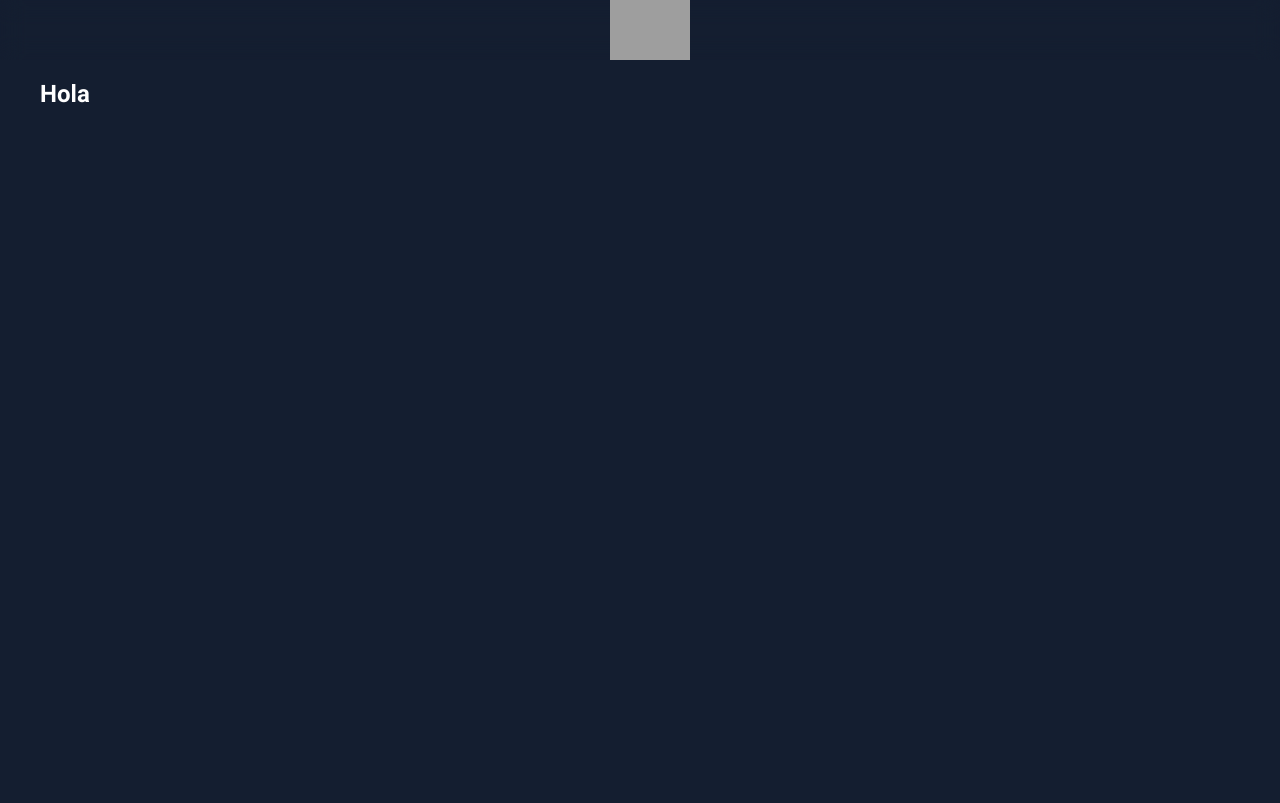
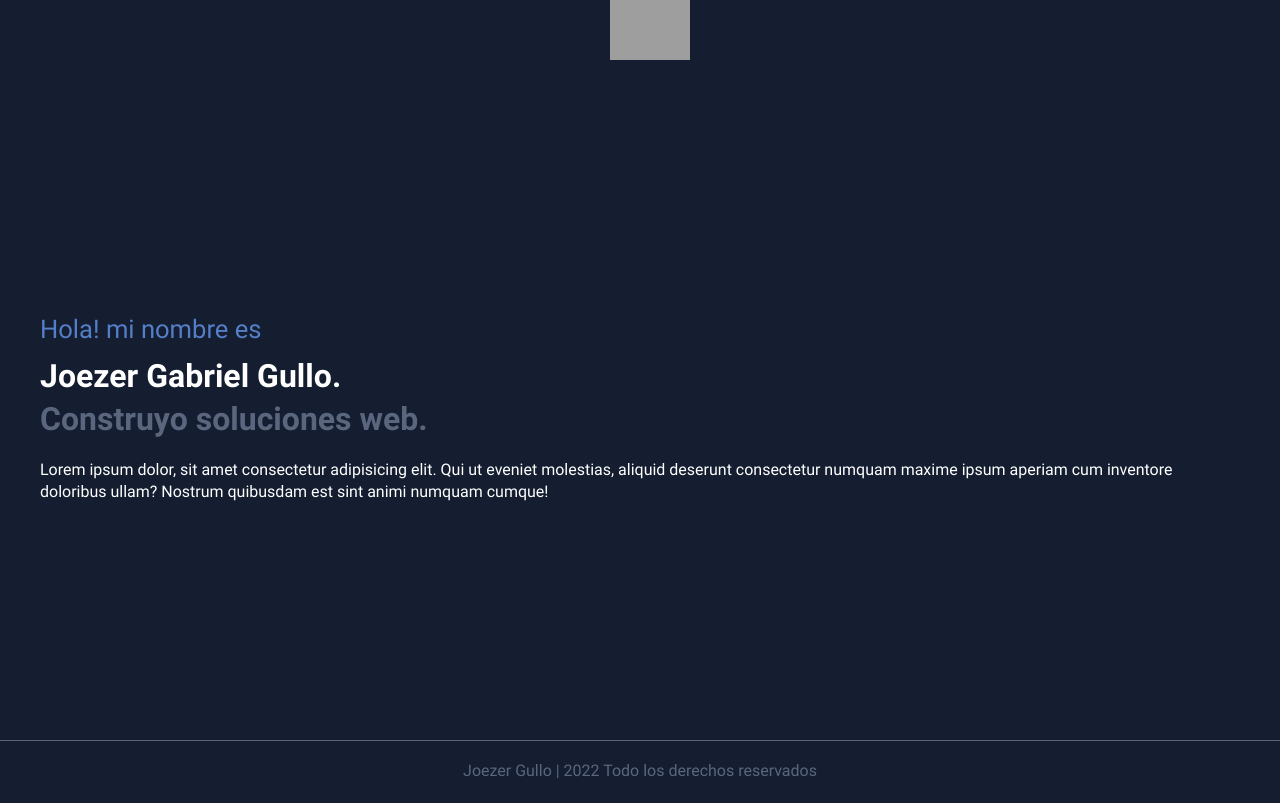
Before and after one commit to JoezerG/joezerg.dev, an Astro site: page / in a window 1280 px wide. Shown: the top 803 px of the page. Built offline with nearby package versions, Linux system fonts and the light colour scheme; Astro itself is replaced by a stand-in of ours; grey boxes are pictures that could not be loaded.

Commit message:
Global styles

```diff
--- a/src/pages/index.astro
+++ b/src/pages/index.astro
@@ -1,18 +1,15 @@
 ---
+import "../styles/globals.css";
 import Footer from "../components/Footer.astro";
 import HomeSection from "../sections/HomeSection.astro";
 import Navigation from "../components/Navigation.astro";
 import RootLayout from "../layouts/RootLayout.astro";
-import "../styles/globals.css";
-import SectionLayout from "../layouts/SectionLayout.astro";
 ---
 
 <RootLayout>
   <Navigation />
   <main>
     <HomeSection />
-    <SectionLayout />
-    <HomeSection />
   </main>
   <Footer />
 </RootLayout>
--- a/src/sections/HomeSection.astro
+++ b/src/sections/HomeSection.astro
@@ -4,5 +4,15 @@
 ---
 
 <SectionLayout>
-  <h1>Hola</h1>
+  <div class={styles.container}>
+    <h4>Hola! mi nombre es</h4>
+    <h2>Joezer Gabriel Gullo.</h2>
+    <h2 class={styles.secondary}>Construyo soluciones web.</h2>
+    <p>
+      Lorem ipsum dolor, sit amet consectetur adipisicing elit. Qui ut eveniet
+      molestias, aliquid deserunt consectetur numquam maxime ipsum aperiam cum
+      inventore doloribus ullam? Nostrum quibusdam est sint animi numquam
+      cumque!
+    </p>
+  </div>
 </SectionLayout>
--- a/src/styles/globals.css
+++ b/src/styles/globals.css
@@ -14,13 +14,20 @@
   font-display: swap;
 }
 
+:root {
+  --primary-dark: #141e30;
+  --color-text-accent: #557ec9;
+  --color-text-secondary: #5a667d;
+}
+
 body {
-  background: #141e30; /* fallback for old browsers */
+  background: var(--primary-dark); /* fallback for old browsers */
   font-family: "Roboto", sans-serif;
   color: white;
   margin: 0;
   padding: 0;
   display: grid;
+  /* scroll-snap-type: y mandatory; */
   grid-template-columns:
     minmax(20px, auto)
     minmax(auto, 1200px)
@@ -43,6 +50,10 @@
   gap: 1rem;
 }
 
+/* main > section {
+  scroll-snap-align: start;
+} */
+
 footer {
   grid-area: footer;
 }
--- a/src/styles/home.module.css
+++ b/src/styles/home.module.css
@@ -0,0 +1,27 @@
+.container {
+  display: flex;
+  flex-direction: column;
+  justify-content: center;
+  height: 100%;
+}
+
+h4 {
+  font-weight: normal;
+  color: var(--color-text-accent);
+  font-size: 1.6rem;
+  margin-bottom: 0.8rem;
+}
+
+h2 {
+  font-size: 2rem;
+  margin-top: 0px;
+  margin-bottom: 0.3rem;
+}
+
+h2.secondary {
+  color: var(--color-text-secondary);
+}
+
+p {
+  line-height: 1.4;
+}
```
